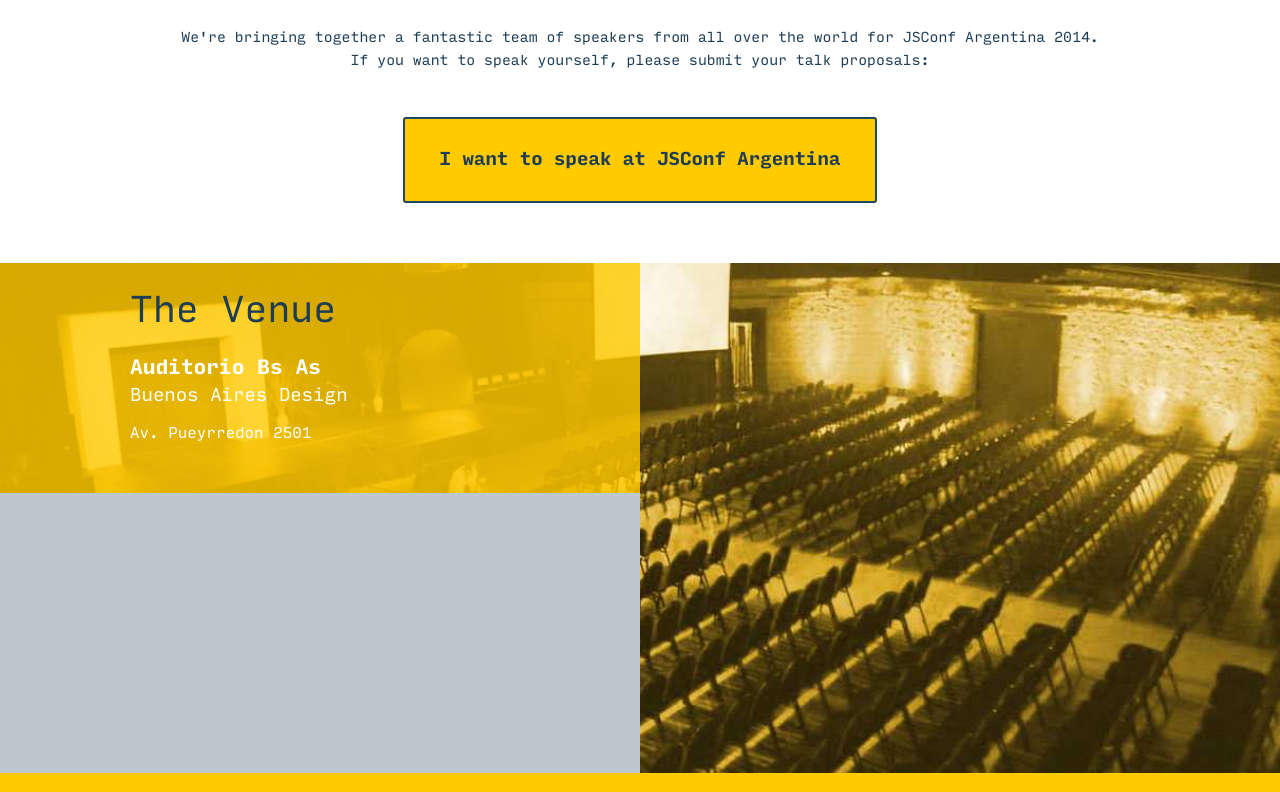
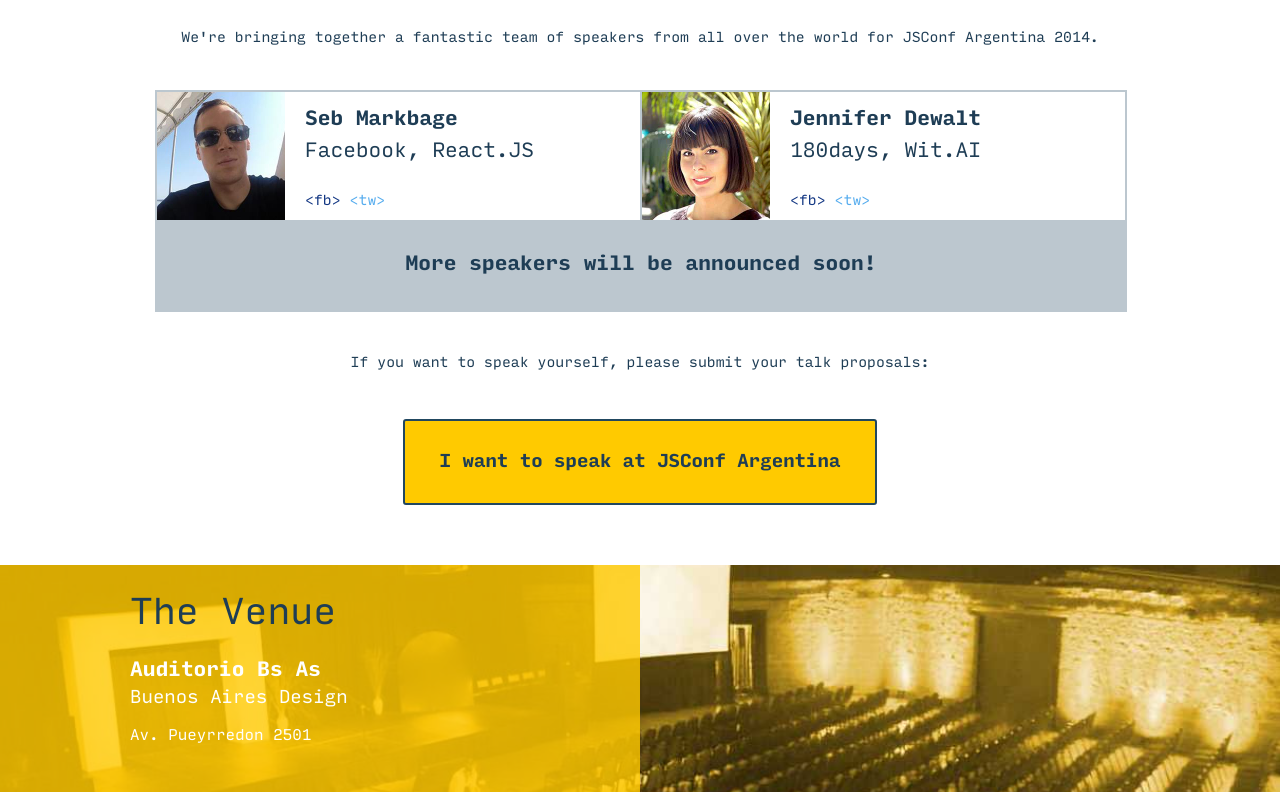
Before and after one commit to rauchg/jsconfar, a plain HTML site: page index.html in a window 1280 px wide. Shown: the part 1281-2073 px from the top of the page. Drawn offline with Linux system fonts and the light colour scheme; some packages are replaced by stand-ins of ours.

Commit message:
Added some content (and changed the style of the speakers list, since the original design didn't quite work).

```diff
--- a/index.html
+++ b/index.html
@@ -169,11 +169,57 @@
       <h1><span class="large-icon icon-speakers"></span> Speakers</h1>
 
       <p>We're bringing together a fantastic team of speakers from all over the world for JSConf Argentina 2014.</p>
+
+      <ul class="speaker-list">
+        <li class="speaker">
+          <figure>
+            <div class="flag flag-usa"></div>
+            <img src="images/speakers/sebastian-markbage.jpg" alt=""/>
+          </figure>
+          <div class="description">
+            <div class="name">
+              <h2>Seb Markbage</h2>
+              <p>Facebook, React.JS</p>
+            </div>
+            <div class="social">
+              <a href="https://www.facebook.com/sebmarkbage" class="facebook" target="_blank">&lt;fb&gt;</a>
+              <a href="https://twitter.com/sebmarkbage" class="twitter" target="_blank">&lt;tw&gt;</a>
+            </div>
+          </div>
+        </li>
+
+        <li class="speaker">
+          <figure>
+            <div class="flag flag-usa"></div>
+            <img src="images/speakers/jennifer-dewalt.jpg" alt=""/>
+          </figure>
+          <div class="description">
+            <div class="name">
+              <h2>Jennifer Dewalt</h2>
+              <p>180days, Wit.AI</p>
+            </div>
+            <div class="social">
+              <a href="https://www.facebook.com/Jennifer.L.Dewalt" class="facebook" target="_blank">&lt;fb&gt;</a>
+              <a href="https://twitter.com/JenniferDewalt" class="twitter" target="_blank">&lt;tw&gt;</a>
+            </div>
+          </div>
+        </li>
+
+        <li class="speaker speaker-teaser">
+
+          <h2>More speakers will be announced soon!</h2>
+
+        </li>
+
+      </ul>
+
+
       <p>If you want to speak yourself, please submit your talk proposals:</p>
 
       <div class="cta-holder">
         <a class="button button-cta" href="mailto:rauchg@gmail.com?Subject=I%20want%20to%20speak" target="_blank">I want to speak at JSConf Argentina</a>
       </div>
+
 
     </div>
 
--- a/styles/media.sass
+++ b/styles/media.sass
@@ -34,10 +34,12 @@
     .place-cell-photo
       display: none
 
-@media only screen and (min-width: 800px) and (max-width: 960px)
-  .speaker-list
-    max-width: 720px
-    margin: 0 auto
+
+@media only screen and (max-width: 960px)
+  .speaker
+    p
+      font-size: 16px
+
 
 @media only screen and (max-width: 820px)
   .main-menu
@@ -77,7 +79,7 @@
     max-width: 360px
     padding: 2px 0 0
 
-  .speaker
+  .speaker, .speaker.speaker-teaser
     width: 100%
     margin: -2px 0 0
 
@@ -119,6 +121,10 @@
 
   .speaker
     border-width: 2px 0
+    h2
+      font-size: 18px
+    p
+      font-size: 14px
 
   .countdown
     .counter
--- a/styles/section-speakers.sass
+++ b/styles/section-speakers.sass
@@ -17,11 +17,11 @@
 .speaker-list
   @extend ul.block-list
   padding: 2px 4px 0 12px
-  margin: 0 -20px
+  margin: 40px -20px
 
 .speaker
   display: block
-  width: $one-third
+  width: 50%
   float: left
   border: 2px solid $gray
   margin: -2px 0 0 -2px
@@ -47,22 +47,39 @@
     margin-left: 128px
     padding: 17px 20px 0 20px
 
+  .name
+    min-height: 85px
+
   h2
     font-size: 20px
     margin-bottom: 6px
     font-weight: bold
+    text-align: left
 
   p
     font-size: 20px
+    text-align: left
 
   .social
-    margin-top: 20px
+    padding-bottom: 10px
 
   a.facebook
     color: $facebookBlue
 
   a.twitter
     color: $twitterBlue
+
+
+  &.speaker-teaser
+    width: auto
+    float: none
+    clear: both
+    padding: 30px 20px
+    margin-right: 4px
+    background: $gray
+
+    h2
+      text-align: center
 
 
 
```
Also changed, not shown: images/speakers/jennifer-dewalt.jpg (added), images/speakers/sebastian-markbage.jpg (added), styles/styles.css.
